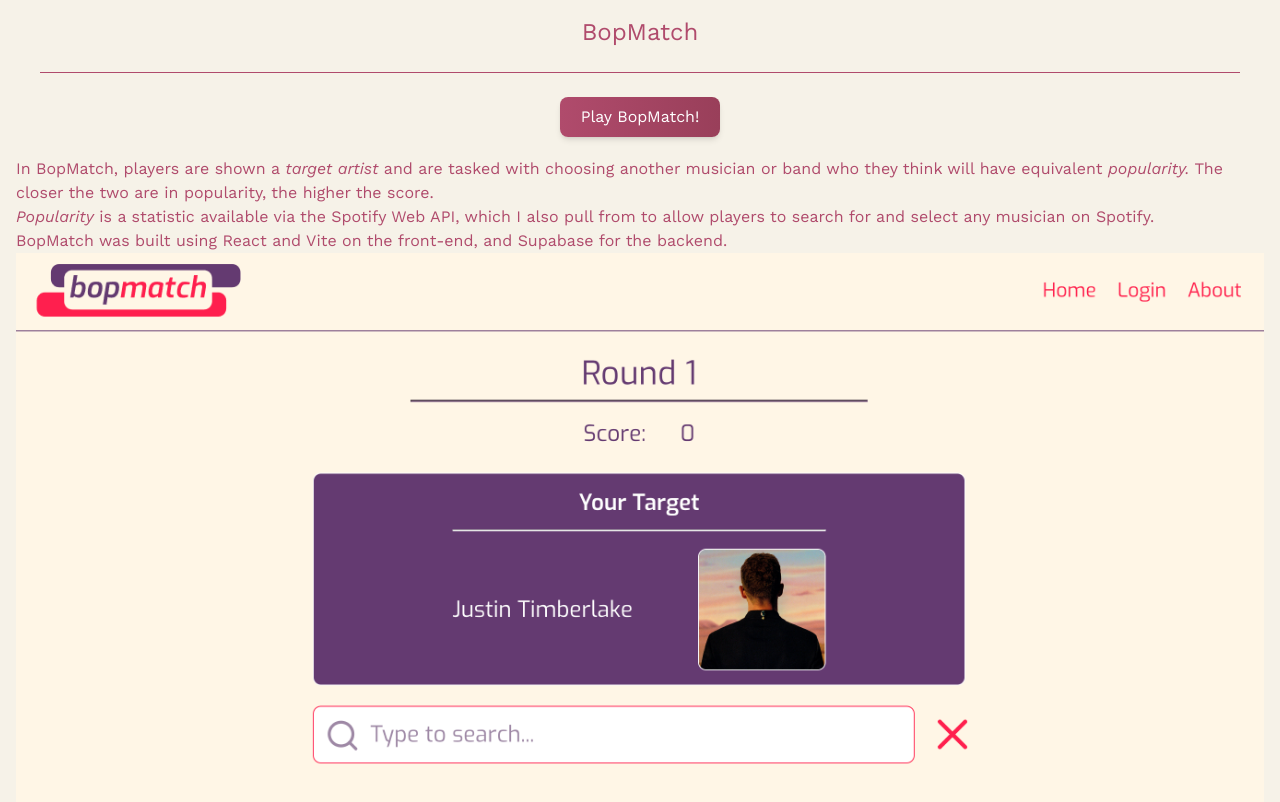
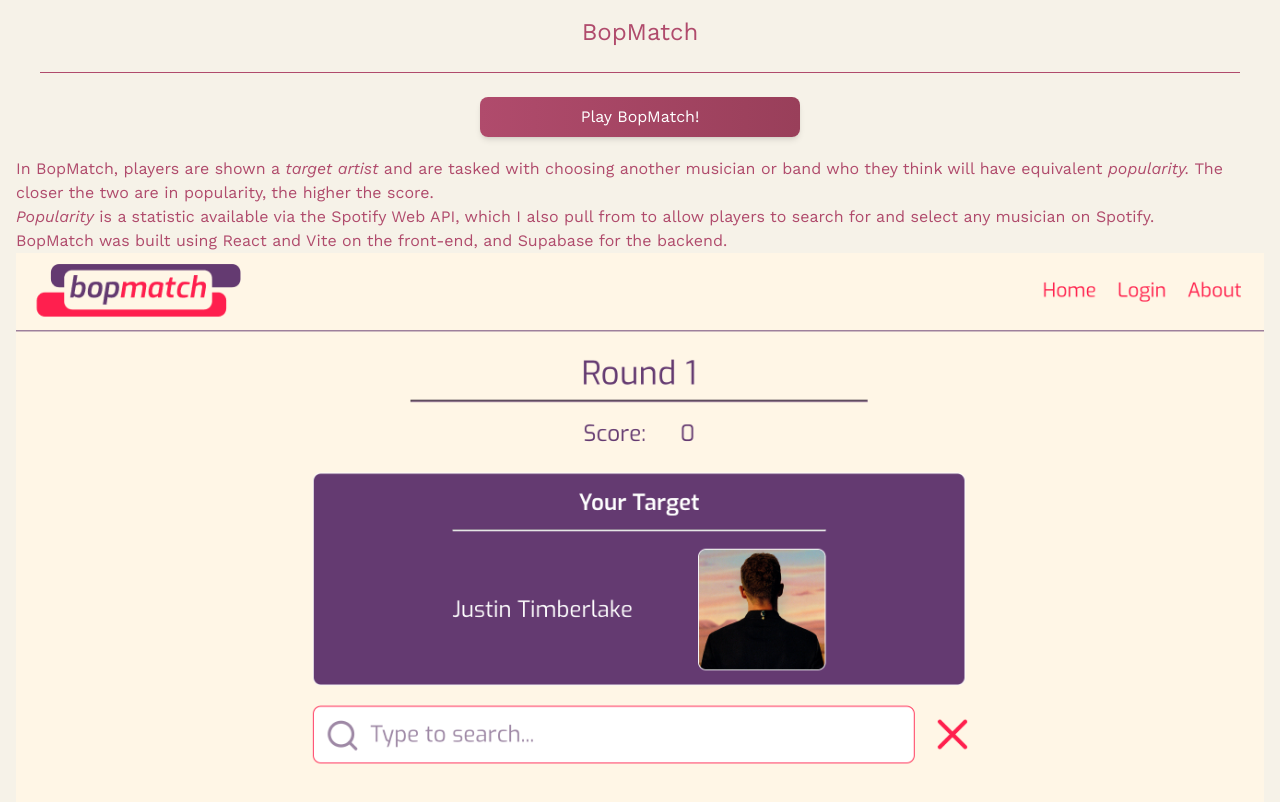
Before and after one commit to jacob-fm/portfolio-site-react, a React (Vite) app: page /bopmatch in a window 1280 px wide. Shown: the top 802 px of the page. Built offline with nearby package versions, Linux system fonts and the light colour scheme.

Commit message:
LinkButton can accomodate fa icons

```diff
--- a/src/components/LinkButton.jsx
+++ b/src/components/LinkButton.jsx
@@ -1,7 +1,7 @@
 export default function LinkButton({ children, route }) {
   return (
     <a
-      className="flex w-40 p-2 mx-auto my-5 justify-center rounded-lg bg-linear-to-r from-primary to-primary-dark text-white shadow-md transform transition-all duration-200 hover:-translate-y-0.5 hover:-translate-x-0.5 hover:shadow-lg hover:from-pink-700 hover:to-pink-900 active:from-amber-200 active:to-amber-400 active:text-black"
+      className="flex w-80 p-2 mx-auto my-5 justify-center items-center gap-1.5 rounded-lg bg-linear-to-r from-primary to-primary-dark text-white shadow-md transform transition-all duration-200 hover:-translate-y-0.5 hover:-translate-x-0.5 hover:shadow-lg hover:from-pink-700 hover:to-pink-900 active:from-amber-200 active:to-amber-400 active:text-black"
       href={route}
     >
       {children}
```
